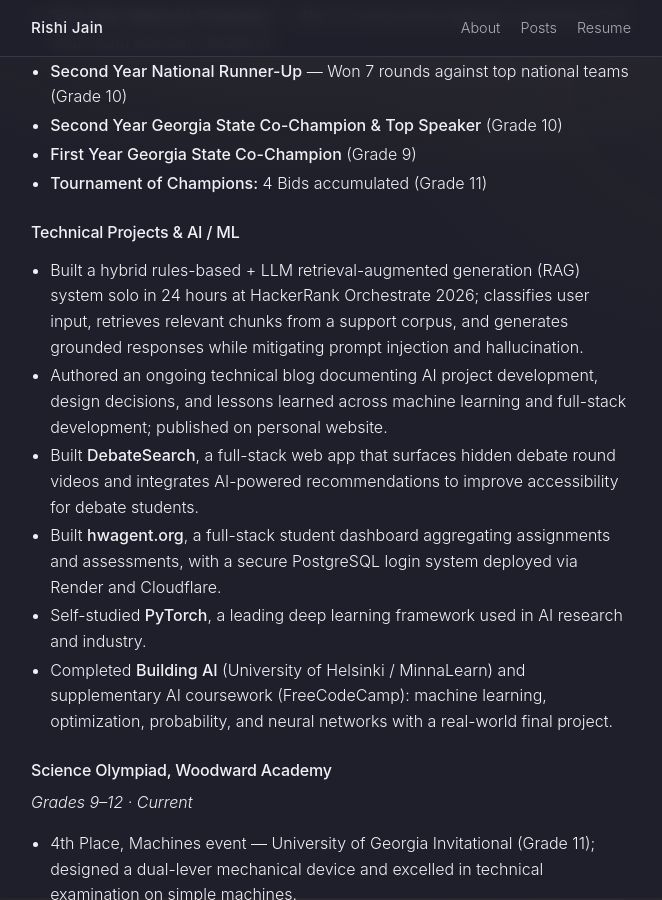
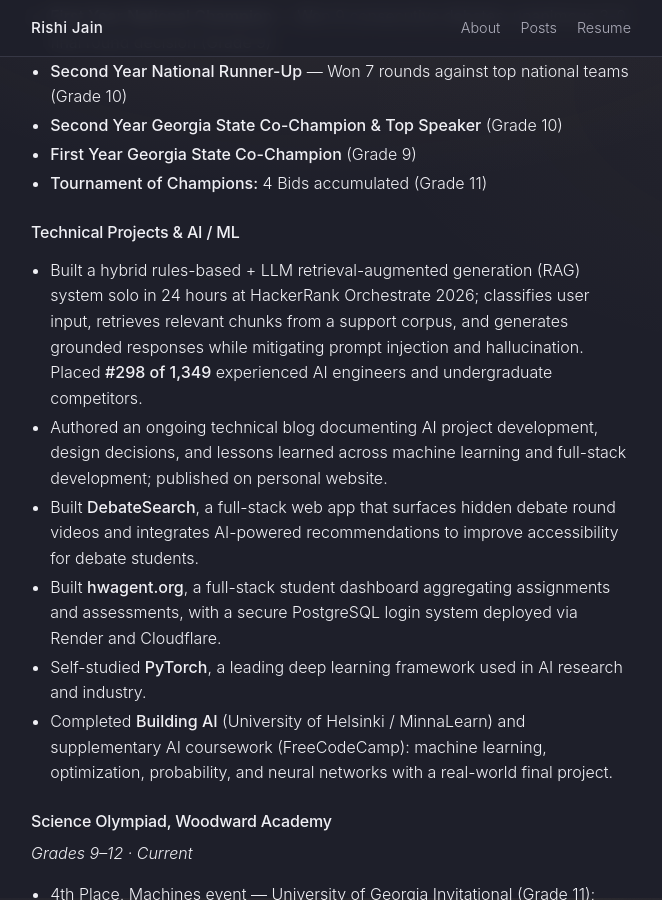
Before and after one commit to Rishi-Jain-27/rishi-jain-27.github.io, a Jekyll site: the page built from resume.md, in a window 1280 px wide and 900 px high, scrolled down 2702 px. Shown: the whole window, without its empty margins (309-971 px from the left). Built offline with Jekyll 4.4.1, drawn with Linux system fonts in a browser that asks for light colours; some of the changed text lies outside the part shown.

Commit message:
updated resume.

```diff
--- a/resume.md
+++ b/resume.md
@@ -115,7 +115,7 @@ National Honor Society (Randolph W. Thrower Chapter)
 
 ### Technical Projects &amp; AI / ML
 
-- Built a hybrid rules-based + LLM retrieval-augmented generation (RAG) system solo in 24 hours at HackerRank Orchestrate 2026; classifies user input, retrieves relevant chunks from a support corpus, and generates grounded responses while mitigating prompt injection and hallucination.
+- Built a hybrid rules-based + LLM retrieval-augmented generation (RAG) system solo in 24 hours at HackerRank Orchestrate 2026; classifies user input, retrieves relevant chunks from a support corpus, and generates grounded responses while mitigating prompt injection and hallucination. Placed **#298 of 1,349** experienced AI engineers and undergraduate competitors.
 - Authored an ongoing technical blog documenting AI project development, design decisions, and lessons learned across machine learning and full-stack development; published on personal website.
 - Built **DebateSearch**, a full-stack web app that surfaces hidden debate round videos and integrates AI-powered recommendations to improve accessibility for debate students.
 - Built **hwagent.org**, a full-stack student dashboard aggregating assignments and assessments, with a secure PostgreSQL login system deployed via Render and Cloudflare.
```
Also changed, not shown: other parts of resume.md (+1 -1 lines).
